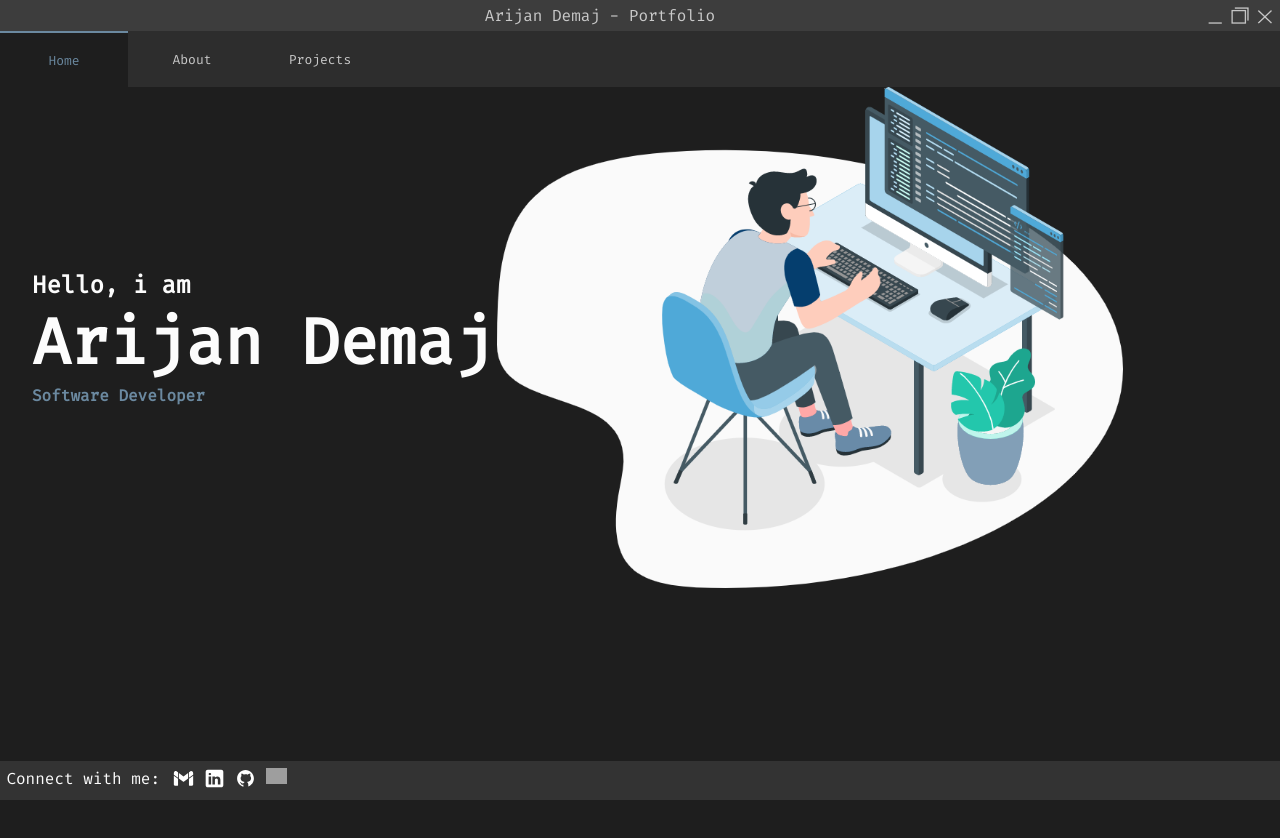
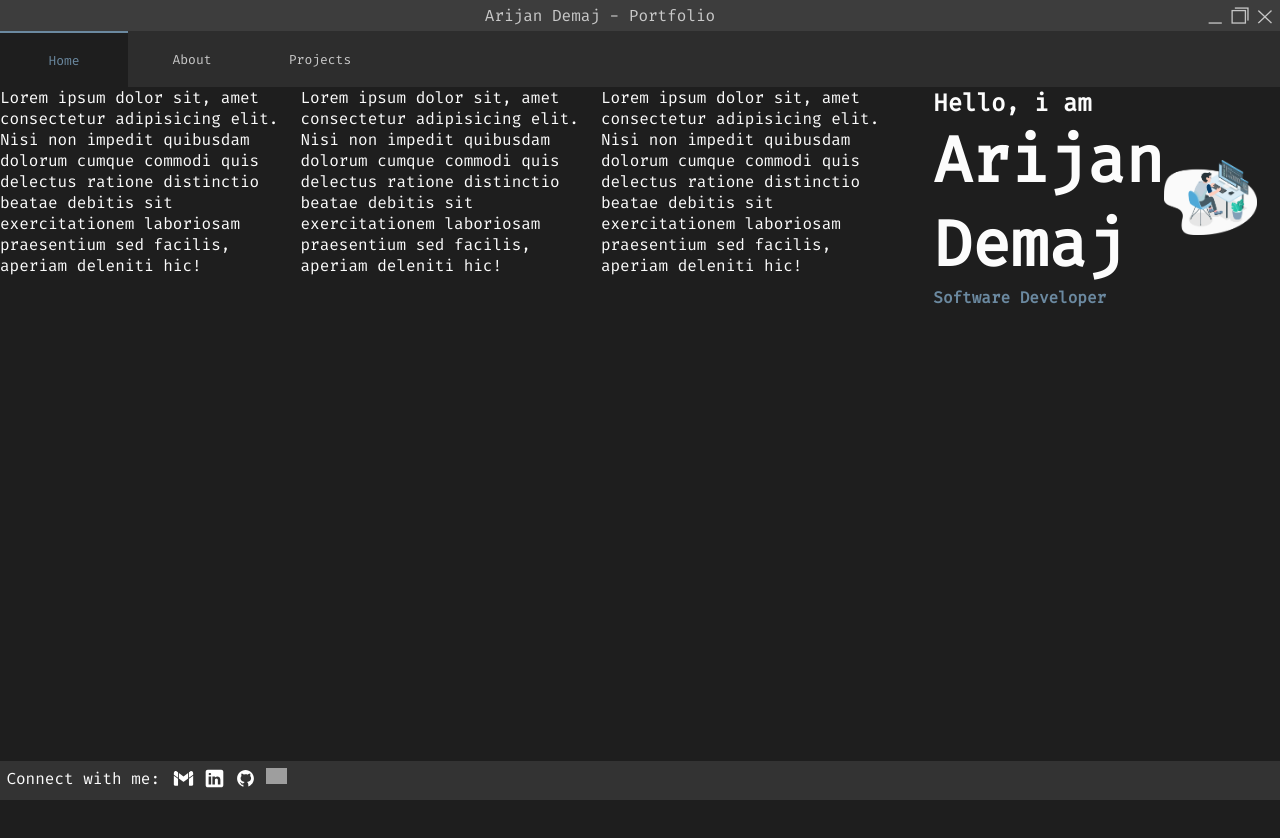
Before and after one commit to arijandemaj/Portfolio, a React (Vite) app: page / in a window 1280 px wide. Shown: the top 838 px of the page. After the commit the page ends 800 px from the top, so only its background shows below. Built offline with nearby package versions, Linux system fonts and the light colour scheme; grey boxes are pictures that could not be loaded.

Commit message:
temp commit #5

```diff
--- a/src/pages/Home.jsx
+++ b/src/pages/Home.jsx
@@ -49,7 +49,9 @@ function Home() {
          </div>
           */
         }
-
+        <p>Lorem ipsum dolor sit, amet consectetur adipisicing elit. Nisi non impedit quibusdam dolorum cumque commodi quis delectus ratione distinctio beatae debitis sit exercitationem laboriosam praesentium sed facilis, aperiam deleniti hic!</p>
+        <p>Lorem ipsum dolor sit, amet consectetur adipisicing elit. Nisi non impedit quibusdam dolorum cumque commodi quis delectus ratione distinctio beatae debitis sit exercitationem laboriosam praesentium sed facilis, aperiam deleniti hic!</p>
+        <p>Lorem ipsum dolor sit, amet consectetur adipisicing elit. Nisi non impedit quibusdam dolorum cumque commodi quis delectus ratione distinctio beatae debitis sit exercitationem laboriosam praesentium sed facilis, aperiam deleniti hic!</p>
          <div className="introduction-container">
             <h4 className="introduction">Hello, i am</h4>
             <h1 className="introduction-fullname">Arijan Demaj</h1>
```
